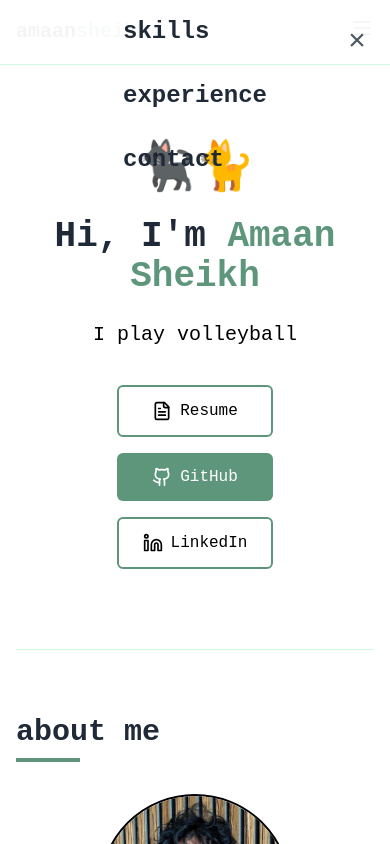
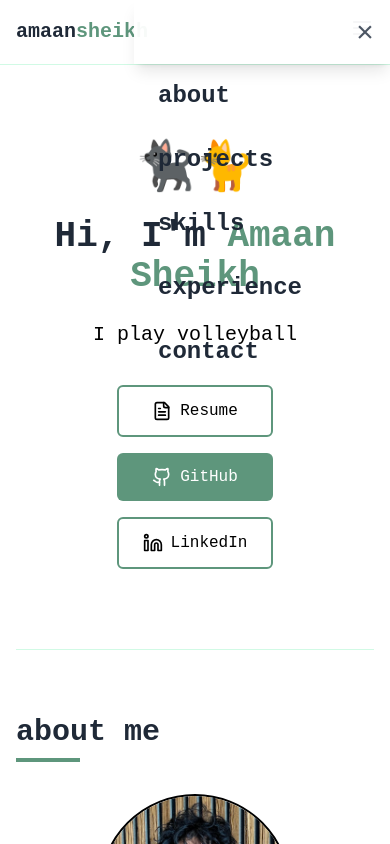
Before and after one commit to AmaanOMO/personal-portfolio, a Next.js app: page / in a window 390 px wide. Both pictures are taken after a click on the button "Open menu". Shown: the top 844 px of the page. Built offline with nearby package versions, Linux system fonts and the light colour scheme.

Commit message:
mobile hamburger

```diff
--- a/src/components/Header.tsx
+++ b/src/components/Header.tsx
@@ -67,16 +67,24 @@ export function Header() {
           </div>
         </div>
       </div>
-      {/* Mobile Menu Overlay */}
+      {/* Mobile Menu Dropdown (Right Side) */}
       {menuOpen && (
         <div
-          className="fixed inset-0 z-50 bg-white/95 flex flex-col items-center justify-center transition-all"
+          className="fixed inset-0 z-50"
           onClick={handleMenuClose}
         >
-          <nav
-            className="flex flex-col space-y-8 text-2xl font-bold text-gray-800"
-            onClick={(e) => e.stopPropagation()}
+          <div
+            className="absolute top-0 right-0 h-full w-64 bg-white/95 shadow-lg flex flex-col py-8 px-6 transition-transform duration-300"
+            onClick={e => e.stopPropagation()}
           >
+            <button
+              className="absolute top-4 right-4 text-gray-600 hover:text-gray-800 text-3xl"
+              onClick={handleMenuClose}
+              aria-label="Close menu"
+            >
+              &times;
+            </button>
+            <nav className="flex flex-col space-y-8 text-2xl font-bold text-gray-800 mt-12">
               {navLinks.map((link) => (
                 <a
                   key={link.href}
@@ -88,13 +96,7 @@ export function Header() {
                 </a>
               ))}
             </nav>
-          <button
-            className="absolute top-6 right-6 text-gray-600 hover:text-gray-800 text-3xl"
-            onClick={handleMenuClose}
-            aria-label="Close menu"
-          >
-            &times;
-          </button>
+          </div>
         </div>
       )}
     </header>
```
Also changed, not shown: 1 other file (tests, documents, lock files or other folders). Lines whose indentation alone changed are shown as unchanged.
